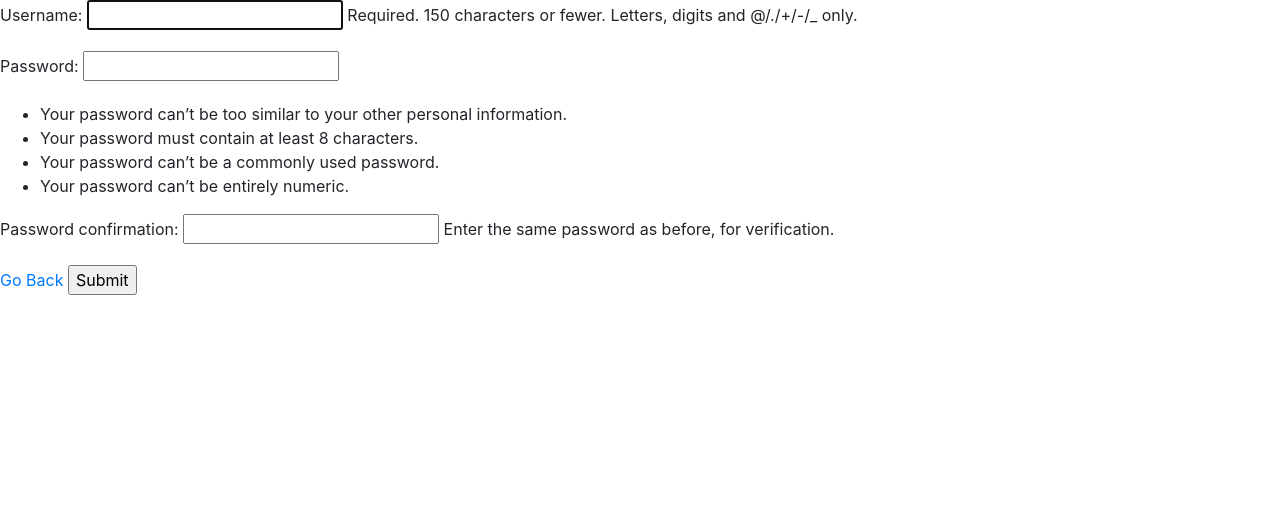
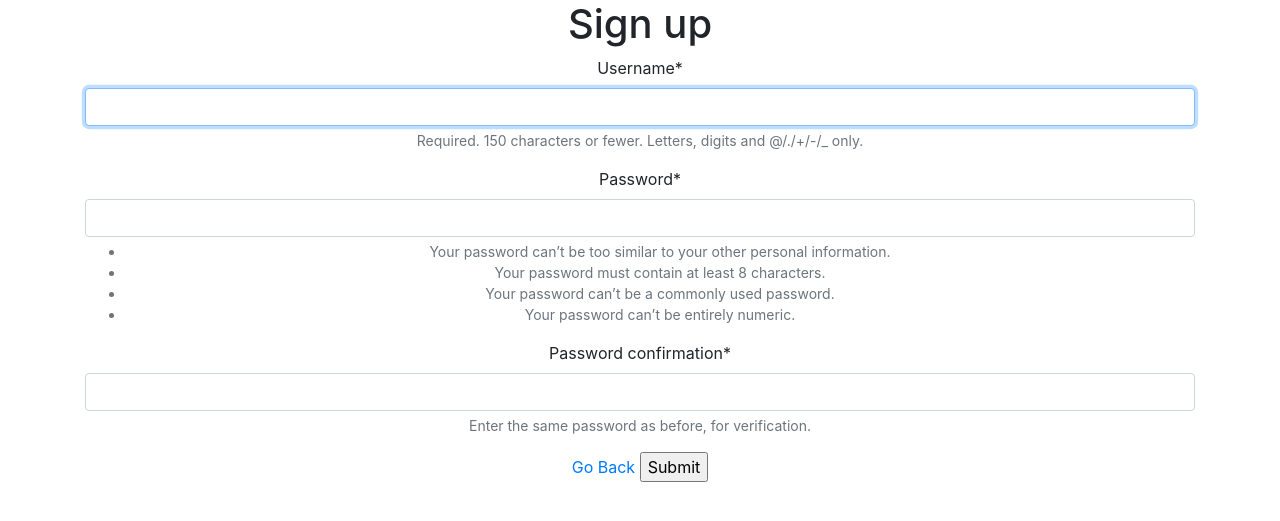
Before and after one commit to franfif/litreview, a Django app: page /signup/ in a window 1280 px wide. Shown: the part 56-577 px from the top of the page. Run offline with Django 4.2, Linux system fonts and the light colour scheme; some libraries are stand-ins or nearby versions.

Commit message:
init crispy-forms

```diff
--- a/authentication/templates/authentication/signup.html
+++ b/authentication/templates/authentication/signup.html
@@ -1,11 +1,15 @@
 {% extends 'base.html' %}
+{% load crispy_forms_tags %}
 
 {% block content %}
-<form action="" method="post">
-    {% csrf_token %}
-    {{ form.as_p }}
-    <a href="{% url 'login' %}">Go Back</a>
-    <input type="submit" value="Submit">
-</form>
+<div class="text-center">
+    <form class="form-signin" action="" method="post">
+        <h1>Sign up</h1>
+        {% csrf_token %}
+        {{ form|crispy}}
+        <a href="{% url 'login' %}">Go Back</a>
+        <input type="submit" value="Submit">
+    </form>
+</div>
 
 {% endblock %}
--- a/litreview/settings.py
+++ b/litreview/settings.py
@@ -28,6 +28,8 @@ INSTALLED_APPS = [
     'authentication',
     'reviews',
     'bootstrap4',
+    'crispy_forms',
+    'crispy_bootstrap4',
 ]
 
 MIDDLEWARE = [
@@ -125,3 +127,5 @@ LOGIN_REDIRECT_URL = 'feed'
 
 MEDIA_URL = '/media/'
 MEDIA_ROOT = BASE_DIR.joinpath('media/')
+
+CRISPY_TEMPLATE_PACK = 'bootstrap4'
--- a/requirements.txt
+++ b/requirements.txt
@@ -1,7 +1,9 @@
 asgiref==3.6.0
 beautifulsoup4==4.11.2
+crispy-bootstrap4==2022.1
 Django==4.1.7
 django-bootstrap4==22.3
+django-crispy-forms==2.0
 Pillow==9.4.0
 soupsieve==2.4
 sqlparse==0.4.3
--- a/templates/base.html
+++ b/templates/base.html
@@ -48,7 +48,7 @@
                 {% endfor %}
             </ul>
         {% endif %}
-        <div class="main">
+        <div class="container">
             {% block content %}{% endblock %}
         </div>
     </body>
```
